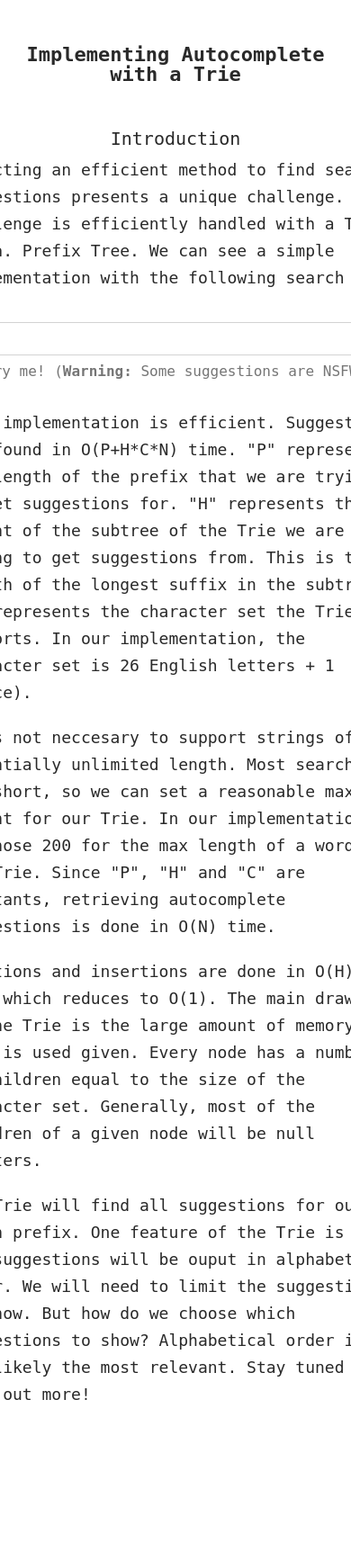
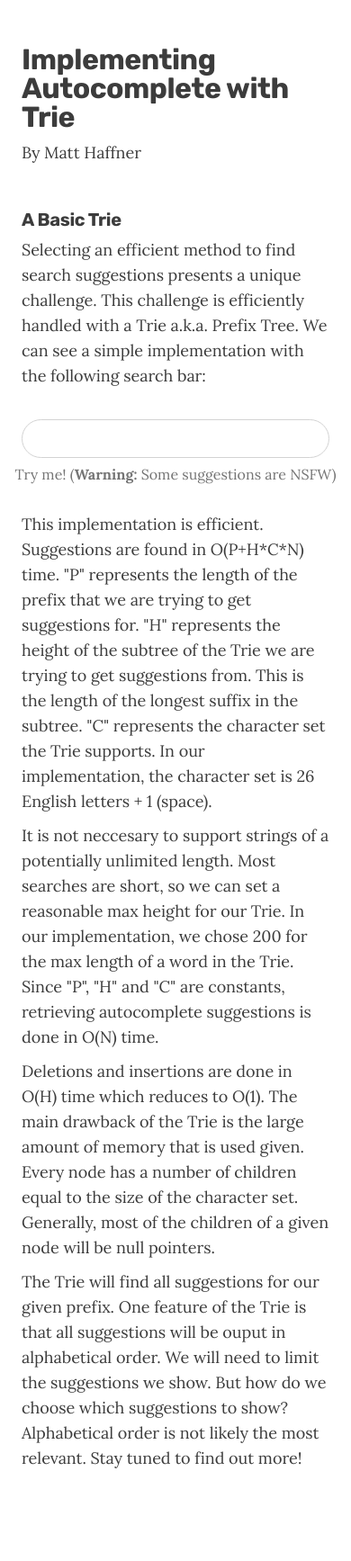
Before and after one commit to mrhaffner/trie, a Flask app: page / in a window 390 px wide; the page is wider, and only the part inside the window is pictured. Shown: that part at 90% size. Before the commit the page ends 1556 px from the top of that part, so only its background shows below. Run offline with Flask 2, Linux system fonts and the light colour scheme; parts of the project's set-up code (start-up, migrations or seed data) failed here and were passed over.

Commit message:
webpage is now mobile friendly

```diff
--- a/app/static/script.js
+++ b/app/static/script.js
@@ -1,6 +1,7 @@
 (() => {
-  const testUri = 'http://127.0.0.1:5000/api/trie/suggestions?limit=10&prefix=';
-  const liveUri = 'http://mrhaffner.pythonanywhere.com/api/trie/suggestions?limit=10&prefix=';
+  // const apiUri = 'http://127.0.0.1:5000/api/trie/suggestions?limit=10&prefix=';
+  const apiUri =
+    'http://mrhaffner.pythonanywhere.com/api/trie/suggestions?limit=10&prefix=';
 
   const arrayToSuggestionsLIs = (suggestions) => {
     return suggestions.map((suggestion) => {
@@ -37,7 +38,7 @@
       return;
     }
 
-    const response = await fetch(`${liveUri}${encodeURI(prefix)}`);
+    const response = await fetch(`${apiUri}${encodeURI(prefix)}`);
     const suffixes = await response.json();
     const suggestions = suffixes.map((suffix) => prefix + suffix);
 
@@ -47,7 +48,7 @@
       return;
     }
 
-    suggestionsParent.children[1]?.remove(); // susceptible to breaking on change of url structure
+    suggestionsParent.children[1]?.remove(); // susceptible to breaking on change of ul structure
     let ul = document.createElement('ul');
     suggestionsParent.append(ul);
 
--- a/app/static/style.css
+++ b/app/static/style.css
@@ -132,18 +132,13 @@ table {
 
 body,
 input {
-  color: rgb(41, 41, 41);
-  font-family: 'Roboto', sans-serif;
-  font-family: 'Roboto Mono', monospace;
-  font-size: 16px;
-  font-weight: 400px;
+  color: rgb(60, 60, 60);
+  font-family: 'Lora', serif;
+  font-weight: 400;
 }
 
 body {
-  align-items: center;
-  display: flex;
-  flex-direction: column;
-  font-size: 18px;
+  font-size: 20px;
   margin-bottom: 100px;
 }
 
@@ -155,21 +150,24 @@ figcaption {
   color: rgb(117, 117, 117);
   font-size: 16px;
   margin-top: 10px;
+  margin-left: -20px;
+  margin-right: -20px;
   text-align: center;
 }
 
 h1,
 h2 {
-  text-align: center;
+  font-weight: 700;
+  font-family: 'Rubik', sans-serif;
+  letter-spacing: -0.016em;
 }
 
 h1 {
-  font-size: 22px;
-  font-weight: bold;
+  font-size: 32px;
 }
 
 h2 {
-  font-size: 20px;
+  font-size: 22px;
 }
 
 header {
@@ -178,6 +176,7 @@ header {
 
 input {
   border: none;
+  font-size: 20px;
   outline: none;
 }
 
@@ -188,15 +187,13 @@ p {
   word-break: break-word;
 }
 
-section {
-  display: flex;
-  flex-direction: column;
-  align-items: center;
-  max-width: 692px;
+ul > * {
+  padding-bottom: 10px;
 }
 
-ul > * {
-  margin-bottom: 10px;
+#content-wrapper {
+  margin: auto;
+  max-width: 692px;
 }
 
 .auto-complete {
@@ -207,24 +204,37 @@ ul > * {
   border-top: none;
   box-shadow: 0 4px 6px rgb(32 33 36 / 28%);
   clip-path: inset(0px -8px -8px -8px);
-  padding: 0px 20px 8px 20px;
+  padding-bottom: 8px;
   position: absolute;
+  width: -webkit-calc(100% - 2px);
+  width: -moz-calc(100% - 2px);
+  width: calc(100% - 2px);
+  overflow: hidden;
+}
+
+.search-container {
+  margin: auto;
+  padding: 24px 0px;
+  width: 492px;
+  position: relative;
+}
+
+.auto-line,
+.search,
+.suggestion {
+  display: block;
+  width: 90%;
+  margin: auto;
 }
 
 .auto-line {
   border-top: 1px solid lightgrey;
   margin-bottom: 10px;
-  width: 450px;
-}
-
-.search {
-  width: 450px;
-  padding: 0px;
 }
 
 .search-bar {
   background-color: white;
-  padding: 8px 20px;
+  padding: 8px 0;
   border: 1px solid lightgrey;
   border-radius: 24px;
 }
@@ -243,10 +253,28 @@ ul > * {
   border-bottom: none;
 }
 
-.search-container {
-  margin: 24px 0px;
+@media (max-width: 735.98px) {
+  h2 {
+    font-size: 20px;
+  }
+
+  input,
+  li,
+  p {
+    font-size: 18px;
+  }
+
+  p {
+    letter-spacing: -0.003em;
+    line-height: 28px;
+  }
+
+  #content-wrapper {
+    margin: 0 24px;
+    max-width: none;
+  }
+
+  .search-container {
+    width: 100%;
+  }
 }
-
-.suggestion {
-  width: 450px;
-}
--- a/app/templates/index.html
+++ b/app/templates/index.html
@@ -2,12 +2,23 @@
 <html lang="en-US">
   <head>
     <meta charset="utf-8" />
-    <meta http-equiv="Content-Security-Policy" content="upgrade-insecure-requests">
+    <meta
+      http-equiv="Content-Security-Policy"
+      content="upgrade-insecure-requests"
+    />
+    <meta
+      name="viewport"
+      content="width=device-width, initial-scale=1, maximum-scale=1, user-scalable=0"
+    />
     <title>Trie</title>
     <link rel="preconnect" href="https://fonts.googleapis.com" />
     <link rel="preconnect" href="https://fonts.gstatic.com" crossorigin />
     <link
-      href="https://fonts.googleapis.com/css2?family=Roboto:wght@400;700&display=swap"
+      href="https://fonts.googleapis.com/css2?family=Lora:wght@400;700&display=swap"
+      rel="stylesheet"
+    />
+    <link
+      href="https://fonts.googleapis.com/css2?family=Rubik:wght@700&display=swap"
       rel="stylesheet"
     />
     <link
@@ -37,9 +48,13 @@
     />
   </head>
   <body>
-    <header><h1>Implementing Autocomplete with a Trie</h1></header>
+    <div id="content-wrapper">
+      <header>
+        <h1>Implementing Autocomplete with Trie</h1>
+        <p>By Matt Haffner</p>
+      </header>
       <section>
-      <h2>Introduction</h2>
+        <h2>A Basic Trie</h2>
         <div>
           <p>
             Selecting an efficient method to find search suggestions presents a
@@ -74,41 +89,38 @@
             Try me! (<b>Warning:</b> Some suggestions are NSFW)
           </figcaption>
         </div>
-      <!-- Space complexity? -->
-      <!-- Graphic? -->
-      <!-- Talk about hashing vs ? -->
-      <!-- Selection of charset, alphabeticizing things -->
         <p>
           This implementation is efficient. Suggestions are found in O(P+H*C*N)
-        time. "P" represents the length of the prefix that we are trying to get
-        suggestions for. "H" represents the height of the subtree of the Trie we
-        are trying to get suggestions from. This is the length of the longest
-        suffix in the subtree. "C" represents the character set the Trie
-        supports. In our implementation, the character set is 26 English letters
-        + 1 (space).
+          time. "P" represents the length of the prefix that we are trying to
+          get suggestions for. "H" represents the height of the subtree of the
+          Trie we are trying to get suggestions from. This is the length of the
+          longest suffix in the subtree. "C" represents the character set the
+          Trie supports. In our implementation, the character set is 26 English
+          letters + 1 (space).
         </p>
         <p>
           It is not neccesary to support strings of a potentially unlimited
           length. Most searches are short, so we can set a reasonable max height
-        for our Trie. In our implementation, we chose 200 for the max length of
-        a word in the Trie. Since "P", "H" and "C" are constants, retrieving
-        autocomplete suggestions is done in O(N) time.
+          for our Trie. In our implementation, we chose 200 for the max length
+          of a word in the Trie. Since "P", "H" and "C" are constants,
+          retrieving autocomplete suggestions is done in O(N) time.
         </p>
         <p>
           Deletions and insertions are done in O(H) time which reduces to O(1).
-        The main drawback of the Trie is the large amount of memory that is used
-        given. Every node has a number of children equal to the size of the
-        character set. Generally, most of the children of a given node will be
-        null pointers.
+          The main drawback of the Trie is the large amount of memory that is
+          used given. Every node has a number of children equal to the size of
+          the character set. Generally, most of the children of a given node
+          will be null pointers.
         </p>
         <p>
-        The Trie will find all suggestions for our given prefix. One feature of
-        the Trie is that all suggestions will be ouput in alphabetical order. We
-        will need to limit the suggestions we show. But how do we choose which
-        suggestions to show? Alphabetical order is not likely the most relevant.
-        Stay tuned to find out more!
+          The Trie will find all suggestions for our given prefix. One feature
+          of the Trie is that all suggestions will be ouput in alphabetical
+          order. We will need to limit the suggestions we show. But how do we
+          choose which suggestions to show? Alphabetical order is not likely the
+          most relevant. Stay tuned to find out more!
         </p>
       </section>
+    </div>
     <script src="{{ url_for('static', filename='script.js') }}"></script>
   </body>
 </html>
```
Also changed, not shown: test/functional/test_mobile.py (+3 -36 lines), test/routes/test_route_setup.py (+2 -0 lines), README.md. Lines whose indentation alone changed are shown as unchanged.
